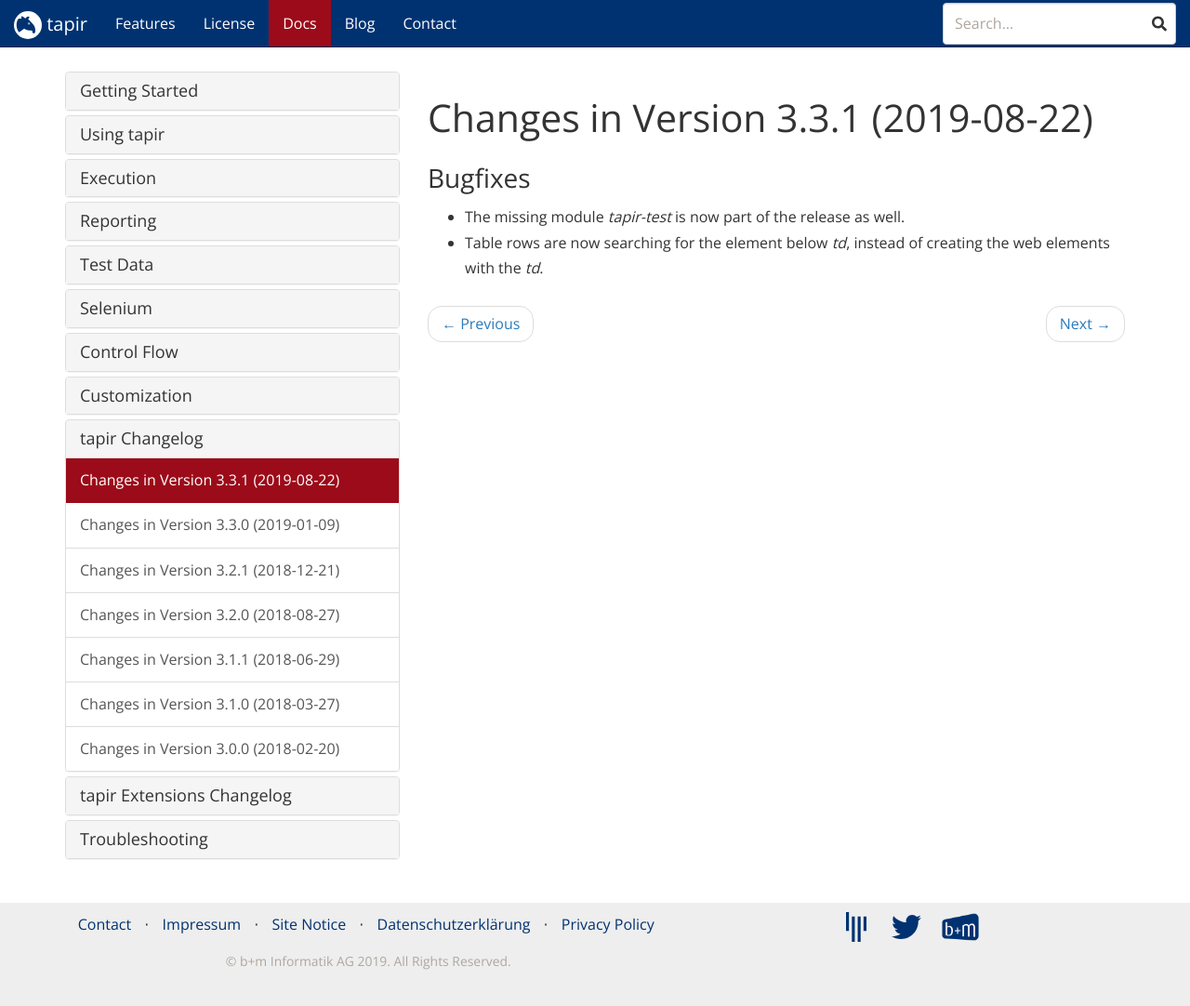
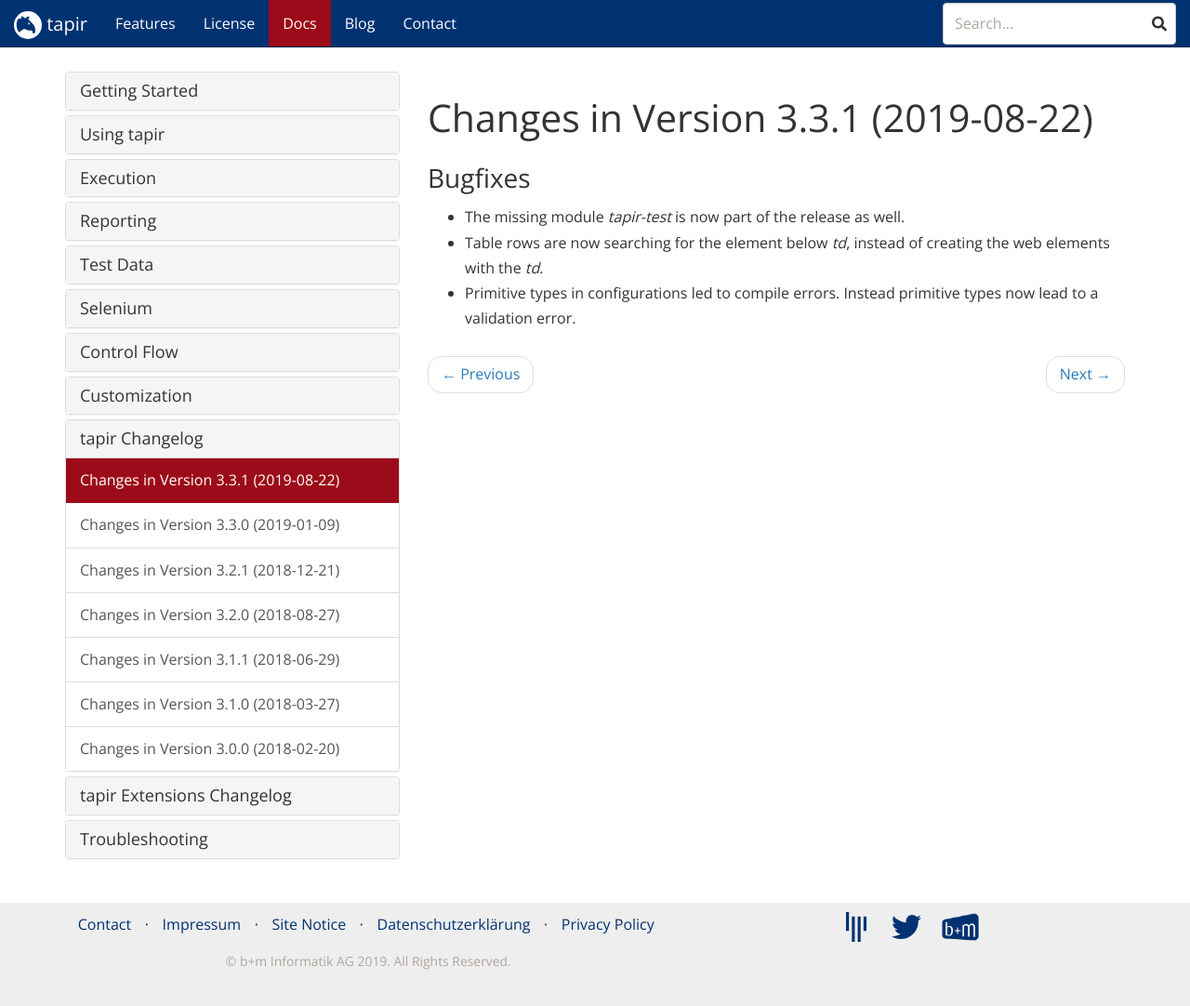
Before and after one commit to tapir-test/tapir-website, a Jekyll site: the page built from _docs/tapir-changelog/tapir-changelog-3.3.1.md, in a window 1280 px wide and 1111 px high. Shown: the top 1082 px of the window at 93% size. Built offline with Jekyll 4.4.1, drawn with Linux system fonts in a browser that asks for light colours; nearby versions of some CDN libraries; comment, search, counter and statistics services are not loaded.

Commit message:
tapir 3.3.1
Signed-off-by: Nils Christian Ehmke <nils-christian.ehmke@bmiag.de>

```diff
--- a/_docs/tapir-changelog/tapir-changelog-3.3.1.md
+++ b/_docs/tapir-changelog/tapir-changelog-3.3.1.md
@@ -7,3 +7,4 @@
 ### Bugfixes
 * The missing module *tapir-test* is now part of the release as well.
 * Table rows are now searching for the element below *td*, instead of creating the web elements with the *td*.
+* Primitive types in configurations led to compile errors. Instead primitive types now lead to a validation error.
```
